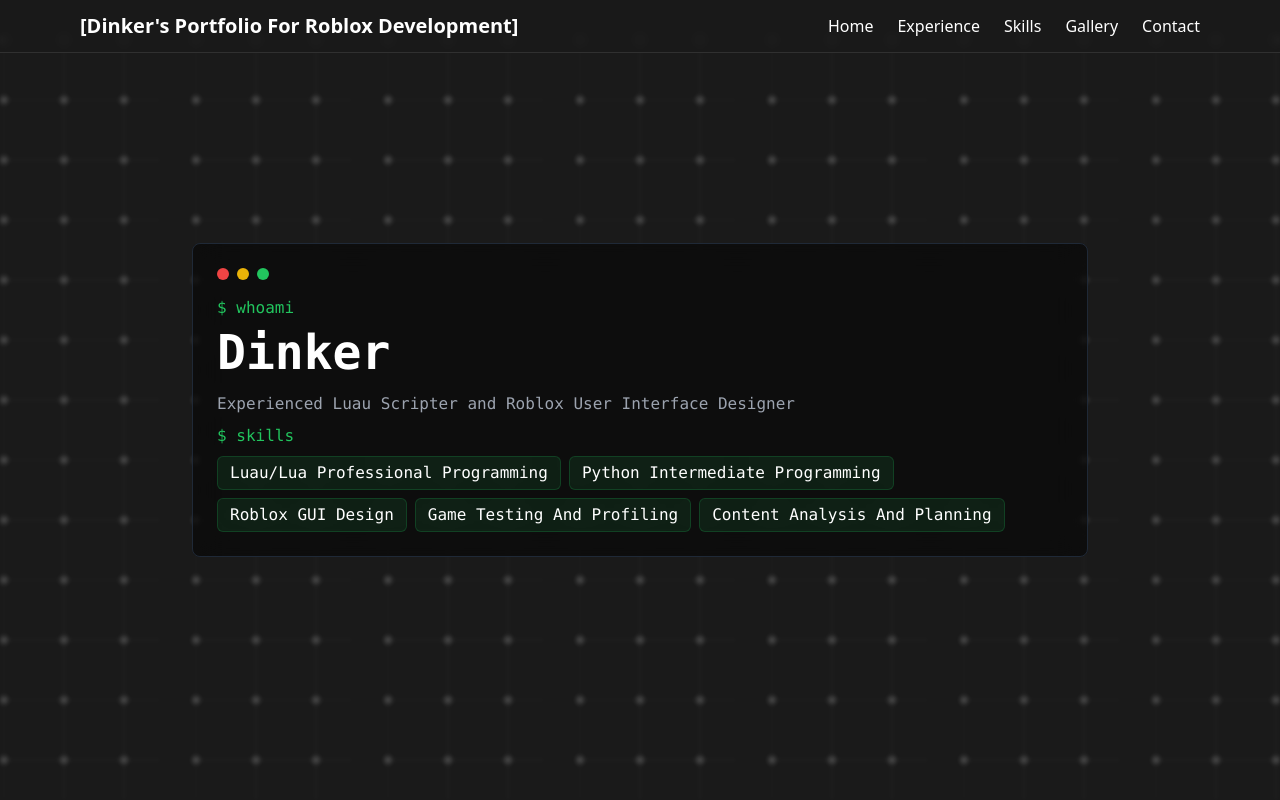
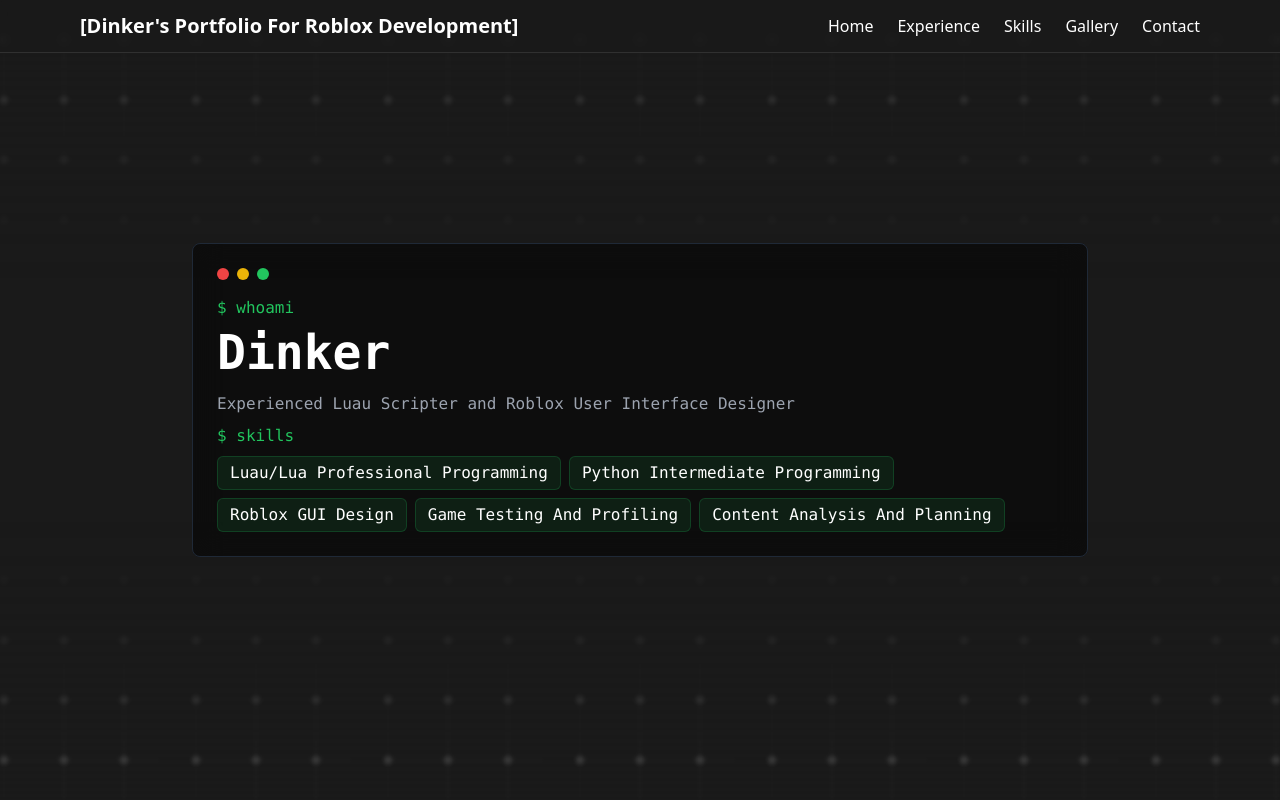
Before and after one commit to Next-Level-Dev/robloxdevportfolio, a Next.js app: page / in a window 1280 px wide. Shown: the top 800 px of the page. Built offline with nearby package versions, Linux system fonts and the light colour scheme.

Commit message:
hash cleaning?

```diff
--- a/app/layout.tsx
+++ b/app/layout.tsx
@@ -1,6 +1,8 @@
+'use client';
 import type { Metadata } from 'next';
 import { Geist, Geist_Mono } from 'next/font/google';
 import './globals.css';
+import { useEffect } from 'react';
 
 const geistSans = Geist({
   variable: '--font-geist-sans',
@@ -11,6 +13,24 @@ const geistMono = Geist_Mono({
   variable: '--font-geist-mono',
   subsets: ['latin'],
 });
+
+function HashCleaner() {
+  useEffect(() => {
+    if (window.location.hash) {
+      const hash = window.location.hash;
+
+      setTimeout(() => {
+        const target = document.querySelector(hash);
+        if (target) {
+          target.scrollIntoView({ behavior: 'smooth' });
+        }
+        history.replaceState(null, '', window.location.pathname);
+      }, 100);
+    }
+  }, []);
+
+  return null;
+}
 
 export const metadata: Metadata = {
   title: '[Dinker] - Roblox Developer',
@@ -92,16 +112,27 @@ export default function RootLayout({
               filter: 'blur(2px)',
             }}
           />
-          {/* Two linear gradients mask overlay for rectangular fade */}
-          <div className="absolute inset-0 pointer-events-none"/>
+
+          {/* Rectangular fade mask using two gradients */}
+          <div
+            className="absolute inset-0 pointer-events-none"
+            style={{
+              maskImage:
+                'linear-gradient(to top, transparent, white 40%, white 60%, transparent), linear-gradient(to bottom, transparent, white 40%, white 60%, transparent)',
+              WebkitMaskImage:
+                'linear-gradient(to top, transparent, white 40%, white 60%, transparent), linear-gradient(to bottom, transparent, white 40%, white 60%, transparent)',
+              backgroundColor: '#1a1a1a',
+            }}
+          />
         </div>
 
-        {/* Center page content vertically */}
+        {/* Main content */}
         <main className="min-h-screen flex flex-col justify-center">
+          <HashCleaner />
           {children}
         </main>
 
-        {/* Bottom border line */}
+        {/* Bottom border */}
         <div className="w-full border-t border-red-500 mt-5 h-0" />
       </body>
     </html>
```
